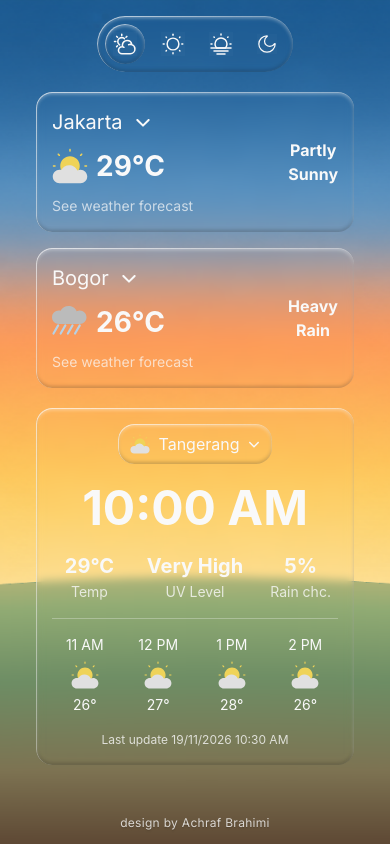
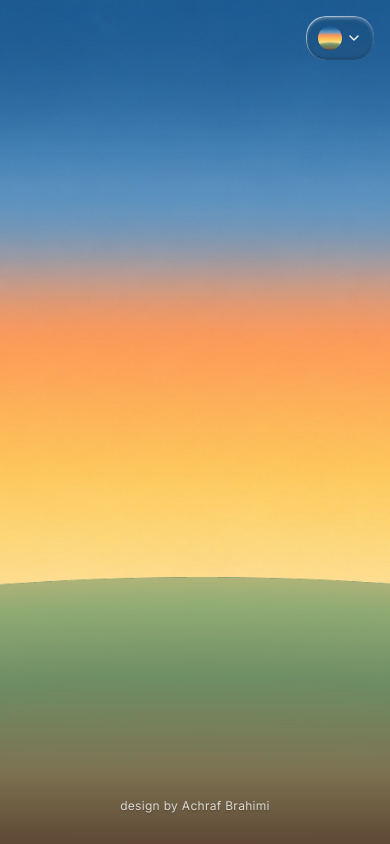
Before and after one commit to AchrafIbrahim/THERMO, a website: page index.html in a window 390 px wide. Drawn offline with nearby package versions, Linux system fonts and the light colour scheme; files that its build step writes are made by us from their sources.

Commit message:
button change theme mobile add

```diff
--- a/index.html
+++ b/index.html
@@ -14,71 +14,34 @@
   </head>
   <body class="m-0 p-0">
     <div id="bg-container" class="w-full h-dvh overflow-y-auto bg-cover bg-center transition-all duration-700" style="background-image: url(&quot;./src/assets/img/bg-morning-ground.png&quot;)">
-      <div class="main-wrapper flex flex-col min-h-full items-center">
-        <!--THEME NAV-->
-        <div class="glass flex flex-row justify-center items-center align-center w-fit h-fit rounded-full p-2 gap-2">
-          <button id="btn-morning" class="rounded-full p-2 flex items-center justify-center transition hover:glass active:glass cursor-pointer">
-            <svg class="w-6 md:w-7 h-6 md:h-7 text-neutral-white bg-neutral-white/2" viewBox="0 0 32 32" fill="none" xmlns="http://www.w3.org/2000/svg">
-              <path
-                d="M15.2171 8.8721C14.6867 8.37777 14.0592 7.99938 13.3744 7.76106C12.6897 7.52274 11.9628 7.4297 11.24 7.4879C10.5173 7.54609 9.8147 7.75423 9.1769 8.09905C8.5391 8.44387 7.98015 8.91781 7.53568 9.49063C7.09121 10.0635 6.77098 10.7226 6.5954 11.4261C6.41981 12.1295 6.39273 12.8619 6.51588 13.5764C6.63903 14.2909 6.9097 14.9719 7.31065 15.576C7.7116 16.1801 8.23402 16.694 8.84461 17.085M17.3047 7.07296L18.4721 5.90558M11.6738 4.7382V3.09013M6.04289 7.07296L4.87551 5.90558M3.70813 12.7039H2.06006M6.04289 18.3348L4.87551 19.5021"
-                stroke-width="2.06009"
-                stroke-linecap="round"
-                stroke="currentColor"
-              />
-              <path
-                d="M14.6033 20.3867C14.0964 20.0514 13.5199 19.8108 12.8998 19.6905C12.6046 19.6331 12.2995 19.6031 11.9873 19.6031C9.38675 19.6031 7.27856 21.6865 7.27856 24.2565C7.27856 26.8265 9.38675 28.9099 11.9873 28.9099H22.9744C26.4419 28.9099 29.2528 26.132 29.2528 22.7053C29.2528 19.9895 27.4872 17.6813 25.0284 16.8405M12.8998 19.6905C12.648 19.019 12.5105 18.2929 12.5105 17.535C12.5105 14.1083 15.3214 11.3305 18.7889 11.3305C22.0188 11.3305 24.679 13.7407 25.0284 16.8405M25.0284 16.8405C24.3847 16.6204 23.6938 16.5009 22.9744 16.5009C22.2406 16.5009 21.5362 16.6253 20.8817 16.8539"
-                stroke-width="2.06009"
-                stroke-linecap="round"
-                stroke="currentColor"
-              />
-            </svg>
-          </button>
-          <button id="btn-afternoon" class="rounded-full p-2 flex items-center justify-center transition hover:glass active:glass cursor-pointer">
-            <svg class="w-6 md:w-7 h-6 md:h-7 text-neutral-white bg-neutral-white/2" viewBox="0 0 32 32" fill="none" xmlns="http://www.w3.org/2000/svg">
-              <path
-                d="M23.8368 16C23.8368 20.3281 20.3282 23.8367 16.0001 23.8367C11.672 23.8367 8.16333 20.3281 8.16333 16C8.16333 11.6719 11.672 8.16326 16.0001 8.16326C20.3282 8.16326 23.8368 11.6719 23.8368 16Z"
-                stroke-width="1.95918"
-                stroke-linecap="round"
-                stroke="currentColor"
-              />
-              <path d="M16 2.93877V4.2449" stroke-width="1.95918" stroke-linecap="round" stroke="currentColor" />
-              <path d="M16 27.7551V29.0612" stroke-width="1.95918" stroke-linecap="round" stroke="currentColor" />
-              <path d="M29.0612 16H27.7551" stroke-width="1.95918" stroke-linecap="round" stroke="currentColor" />
-              <path d="M4.24509 16H2.93896" stroke-width="1.95918" stroke-linecap="round" stroke="currentColor" />
-              <path d="M25.235 6.76467L24.7219 7.27777" stroke-width="1.95918" stroke-linecap="round" stroke="currentColor" />
-              <path d="M7.27775 24.7225L6.76465 25.2357" stroke-width="1.95918" stroke-linecap="round" stroke="currentColor" />
-              <path d="M25.235 25.2353L24.7219 24.7223" stroke-width="1.95918" stroke-linecap="round" stroke="currentColor" />
-              <path d="M7.27775 7.27742L6.76465 6.76432" stroke-width="1.95918" stroke-linecap="round" stroke="currentColor" />
-            </svg>
-          </button>
-          <button id="btn-evening" class="rounded-full p-2 flex items-center justify-center transition hover:glass active:glass cursor-pointer">
-            <svg class="w-6 md:w-7 h-6 md:h-7 text-neutral-white bg-neutral-white/2" viewBox="0 0 32 32" fill="none" xmlns="http://www.w3.org/2000/svg">
-              <path d="M10.6667 29.3333H21.3334" stroke-width="2" stroke-linecap="round" stroke-linejoin="round" stroke="currentColor" />
-              <path d="M6.66675 25.3333H25.3334" stroke-width="2" stroke-linecap="round" stroke-linejoin="round" stroke="currentColor" />
-              <path d="M2.66675 21.3333H29.3334" stroke-width="2" stroke-linecap="round" stroke-linejoin="round" stroke="currentColor" />
-              <path d="M24 16C24 11.5817 20.4183 8 16 8C11.5817 8 8 11.5817 8 16C8 18.0289 8.75527 19.8813 10 21.2916H22C23.2447 19.8813 24 18.0289 24 16Z" stroke-width="2" stroke-linecap="round" stroke="currentColor" />
-              <path d="M16 2.66667V4.00001" stroke-width="2" stroke-linecap="round" stroke="currentColor" />
-              <path d="M29.3333 16H28" stroke-width="2" stroke-linecap="round" stroke="currentColor" />
-              <path d="M4.00008 16H2.66675" stroke-width="2" stroke-linecap="round" stroke="currentColor" />
-              <path d="M25.4273 6.57227L24.9036 7.09605" stroke-width="2" stroke-linecap="round" stroke="currentColor" />
-              <path d="M7.09605 7.09573L6.57227 6.57195" stroke-width="2" stroke-linecap="round" stroke="currentColor" />
-            </svg>
-          </button>
-          <button id="btn-night" class="rounded-full p-2 flex items-center justify-center transition hover:glass active:glass cursor-pointer">
-            <svg class="w-5 md:w-6 h-5 md:h-6 text-neutral-white bg-neutral-white/2" viewBox="0 0 28 28" fill="none" xmlns="http://www.w3.org/2000/svg">
-              <path
-                d="M14.0001 25.4286C20.3119 25.4286 25.4287 20.3118 25.4287 14C25.4287 13.4712 24.6361 13.3838 24.3626 13.8363C23.0617 15.9893 20.699 17.4286 18.0001 17.4286C13.8974 17.4286 10.5715 14.1027 10.5715 10C10.5715 7.30108 12.0108 4.93834 14.1638 3.63744C14.6163 3.36396 14.5289 2.57143 14.0001 2.57143C7.68828 2.57143 2.57153 7.68817 2.57153 14C2.57153 20.3118 7.68828 25.4286 14.0001 25.4286Z"
-                stroke-width="1.71429"
-                stroke-linecap="round"
-                stroke-linejoin="round"
-                stroke="currentColor"
-              />
-            </svg>
-          </button>
+      <div class="main-wrapper">
+        <div class="content">
+          <!--THEME NAV-->
+          <header class="flex h-11 w-full justify-end">
+            <div id="theme-switcher" class="glass theme-switcher-black">
+              <button id="theme-trigger" type="button" class="group flex h-11 items-center gap-1 rounded-full px-3 text-neutral-white" aria-label="Change theme" aria-haspopup="menu" aria-expanded="false" aria-controls="theme-menu">
+                <img id="theme-trigger-icon" src="./src/assets/img/bg-morning-ground.png" alt="" class="size-6 rounded-full" />
+                <svg class="size-4 transition-transform group-aria-expanded:rotate-180" viewBox="0 0 24 24" fill="none" stroke="currentColor" stroke-width="2" stroke-linecap="round" stroke-linejoin="round" aria-hidden="true">
+                  <path d="M6 9l6 6 6-6" />
+                </svg>
+              </button>
+
+              <!--THEME DROPDOWN-->
+              <div id="theme-menu" role="menu" aria-label="Theme" class="theme-switcher-black hidden">
+                <button type="button" role="menuitemradio" data-theme="morning" aria-label="Morning" aria-checked="true" class=""><img src="./src/assets/img/bg-morning-ground.png" alt="" class="size-6 rounded-full" /></button>
+                <button type="button" role="menuitemradio" data-theme="afternoon" aria-label="Afternoon" aria-checked="true" class="rounded-full">
+                  <img src="./src/assets/img/bg-afternoon-ground.png" alt="" class="size-6 rounded-full" />
+                </button>
+                <button type="button" role="menuitemradio" data-theme="evening" aria-label="Evening" aria-checked="true" class="rounded-full"><img src="./src/assets/img/bg-evening-ground.png" alt="" class="size-6 rounded-full" /></button>
+                <button type="button" role="menuitemradio" data-theme="night" aria-label="Night" aria-checked="true" class="rounded-full"><img src="./src/assets/img/bg-night-ground.png" alt="" class="size-6 rounded-full" /></button>
+              </div>
+            </div>
+          </header>
         </div>
 
         <!--WEATHER CARD-->
         <main class="card-container max-w-[480px] sm:max-w-3xl lg:max-w-4xl mx-auto w-full h-fit p-5 grid grid-cols-1 md:grid-cols-2 lg:grid-cols-[373px_373px] lg:justify-center gap-5 md:gap-10">
+          <!--
           <div class="card-container-left min-w-0 w-full gap-4 md:gap-6 flex flex-col sm:flex-row md:flex-col justify-start items-stretch">
             <div class="card-container-left-top glass rounded-2xl w-full flex-1 min-w-0 p-4 sm:p-5 md:p-6 flex flex-row justify-between items-center gap-4 md:gap-6">
               <div class="right min-w-0 flex flex-col gap-3 md:gap-4">
@@ -267,6 +230,7 @@
               </div>
             </div>
           </div>
+          -->
         </main>
 
         <footer class="mt-auto w-full px-5 pt-6 pb-3 text-center sm:pb-5">
--- a/src/css/input.css
+++ b/src/css/input.css
@@ -5,6 +5,60 @@
   --liquid-stroke-angle: 135deg;
   --liquid-stroke-from: rgb(255 255 255 / 0.6);
   --liquid-stroke-to: rgb(255 255 255 / 0.05);
+}
+
+@layer components {
+  .main-wrapper {
+    @apply min-h-full flex flex-col items-center
+         p-4 md:p-8 lg:p-12
+         pt-[max(1rem,env(safe-area-inset-top))] md:pt-8 lg:pt-12
+         pb-[max(1rem,env(safe-area-inset-bottom))] md:pb-8 lg:pb-12;
+  }
+
+  .content {
+    @apply w-full max-w-280 flex flex-col gap-6;
+  }
+
+  .scroller {
+    @apply -mx-4 px-4 md:-mx-8 md:px-8 lg:-mx-12 lg:px-12 overflow-x-auto;
+  }
+
+  .theme-switcher-black {
+    @apply z-10 flex flex-col items-center
+         bg-neutral-black/10 backdrop-blur-lg;
+  }
+
+  .theme-switcher-white {
+    @apply z-10 flex flex-col items-center
+         bg-neutral-white/10 backdrop-blur-lg;
+  }
+
+  .theme-option {
+    @apply flex size-10 items-center justify-center text-neutral-white
+         hover:bg-neutral-white/15 aria-checked:bg-neutral-white/25;
+  }
+}
+
+@utility glass {
+  @apply relative rounded-[20px] shadow-liquid backdrop-blur-liquid;
+
+  &::before {
+    content: "";
+    position: absolute;
+    inset: 0;
+    border-radius: inherit;
+    padding: var(--liquid-stroke-width);
+    background: linear-gradient(var(--liquid-stroke-angle), var(--liquid-stroke-from), var(--liquid-stroke-to));
+    mask:
+      linear-gradient(#000 0 0) content-box,
+      linear-gradient(#000 0 0);
+    mask-composite: exclude;
+    pointer-events: none;
+  }
+
+  & > * {
+    @apply relative;
+  }
 }
 
 @theme {
@@ -187,31 +241,3 @@
   --text-num-caption-small: 0.625rem;
   --text-num-caption-small--line-height: 16px;
 }
-
-@layer components {
-  .main-wrapper {
-    @apply h-full flex flex-col p-4 md:p-6;
-  }
-}
-
-@utility glass {
-  @apply relative rounded-full shadow-liquid backdrop-blur-liquid;
-
-  &::before {
-    content: "";
-    position: absolute;
-    inset: 0;
-    border-radius: inherit;
-    padding: var(--liquid-stroke-width);
-    background: linear-gradient(var(--liquid-stroke-angle), var(--liquid-stroke-from), var(--liquid-stroke-to));
-    mask:
-      linear-gradient(#000 0 0) content-box,
-      linear-gradient(#000 0 0);
-    mask-composite: exclude;
-    pointer-events: none;
-  }
-
-  & > * {
-    @apply relative;
-  }
-}
```
